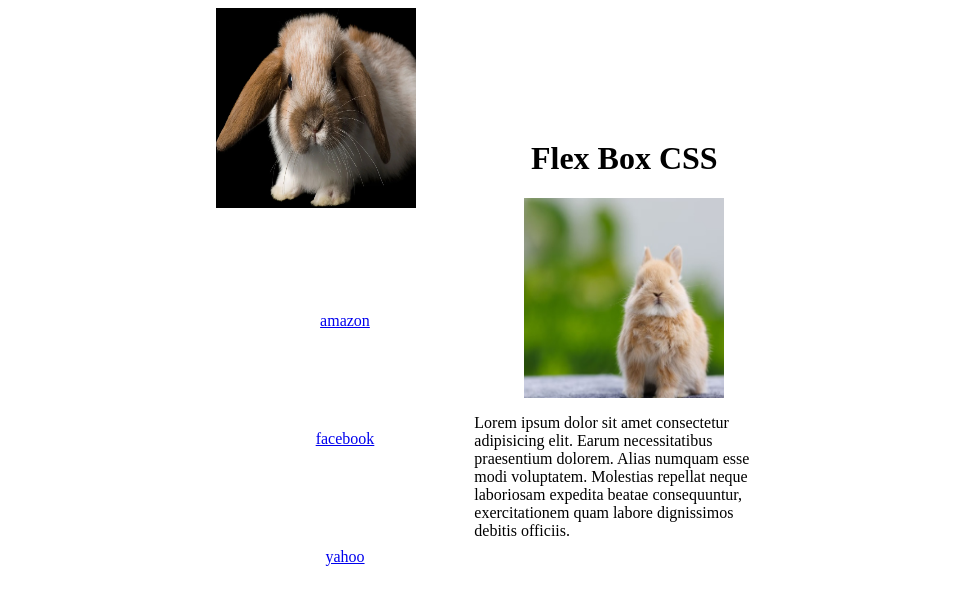
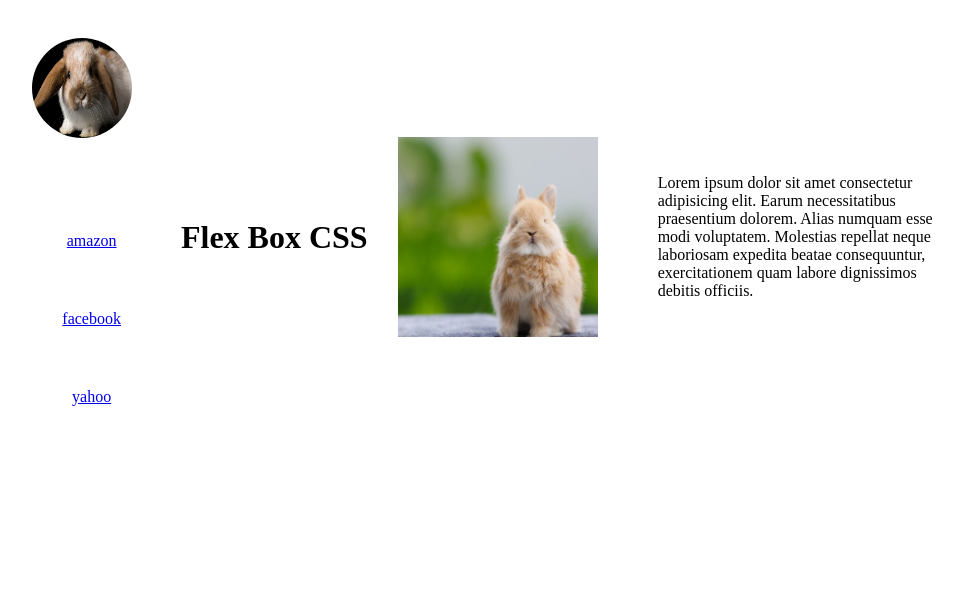
Before and after one commit to mastering23/flexbox-css, a plain HTML site: page index.html in a window 1280 px wide. Shown: the whole page, without its empty margins (145-1108 px from the left). Drawn offline with Linux system fonts and the light colour scheme.

Commit message:
final css flex box

```diff
--- a/styles.css
+++ b/styles.css
@@ -1,5 +1,6 @@
-body{
+body {
 place-self: center;
+
 }
 
 
@@ -14,24 +15,33 @@ nav > a {
 display: flex;
 flex-direction: column;
 align-items:center ;
-margin: 100px;
+margin: 60px;
 }
 
 
-img{
+nav > img{
+  margin: 30px;
+  width: 100px;
+  height: 100px;
+  border-radius:50%;
+}
 
+main > img{
+   margin: 30px;
   width: 200px;
   height: 200px;
+
 }
 
 main {
 
   display: flex;
-  flex-direction: column;
+  flex-direction: row;
   align-items:center ;
 
 }
 
 p{
+  margin: 30px;
   width: 300px;
 }
```
